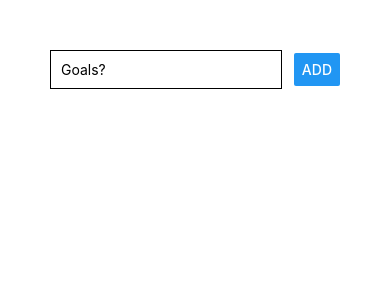
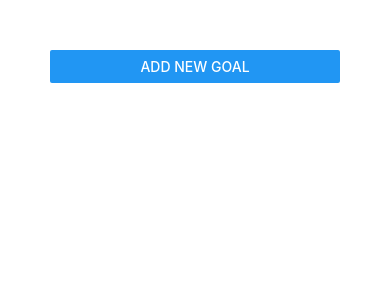
Before and after one commit to bhanujggandhi/rn-goals-app, a React Native app: screen / in a window 390 px wide. Shown: the top 300 px of the page. Built offline with nearby package versions, Linux system fonts and the light colour scheme.

Commit message:
Modal added

```diff
--- a/App.js
+++ b/App.js
@@ -1,10 +1,11 @@
 import React, { useState } from "react";
-import { StyleSheet, View, FlatList } from "react-native";
+import { StyleSheet, View, FlatList, Button } from "react-native";
 import GoalInput from "./components/GoalInput";
 import GoalItem from "./components/GoalItem";
 
 export default function App() {
   const [goalsList, setGoalsList] = useState([]);
+  const [isAddMode, setIsAddMode] = useState(false);
 
   const removeGoalHandler = (goalId) => {
     setGoalsList((currentGoals) => {
@@ -22,9 +23,18 @@
     ]);
   };
 
+  const cancelGoalAdditionHandler = () => {
+    setIsAddMode(false);
+  };
+
   return (
     <View style={styles.screen}>
-      <GoalInput addButtonHandler={addButtonHandler} />
+      <Button title='Add New Goal' onPress={() => setIsAddMode(true)} />
+      <GoalInput
+        visible={isAddMode}
+        addButtonHandler={addButtonHandler}
+        onCancel={cancelGoalAdditionHandler}
+      />
       <FlatList
         keyExtractor={(item) => item.id}
         data={goalsList}
@@ -44,11 +54,4 @@
   screen: {
     padding: 50,
   },
-  listItem: {
-    padding: 10,
-    marginVertical: 10,
-    backgroundColor: "#ccc",
-    borderColor: "black",
-    borderWidth: 1,
-  },
 });
--- a/components/GoalInput.js
+++ b/components/GoalInput.js
@@ -1,7 +1,7 @@
 import React, { useState } from "react";
-import { Button, TextInput, View, StyleSheet } from "react-native";
+import { Button, TextInput, View, StyleSheet, Modal } from "react-native";
 
-const GoalInput = ({ addButtonHandler }) => {
+const GoalInput = ({ addButtonHandler, visible, onCancel }) => {
   const [entertedGoal, setEnteredGoal] = useState("");
 
   const goalInputHandler = (entertedText) => {
@@ -14,6 +14,7 @@
   };
 
   return (
+    <Modal visible={visible} animationType='slide'>
       <View style={styles.inputContainer}>
         <TextInput
           style={styles.input}
@@ -21,8 +22,16 @@
           value={entertedGoal}
           onChangeText={goalInputHandler}
         />
-      <Button title='Add' onPress={addGoalHandler} />
+        <View style={styles.buttonContainer}>
+          <View style={styles.button}>
+            <Button title='CANCEL' color='red' onPress={onCancel} />
           </View>
+          <View style={styles.button}>
+            <Button title='ADD' onPress={addGoalHandler} />
+          </View>
+        </View>
+      </View>
+    </Modal>
   );
 };
 
@@ -30,8 +39,8 @@
 
 const styles = StyleSheet.create({
   inputContainer: {
-    flexDirection: "row",
-    justifyContent: "space-between",
+    flex: 1,
+    justifyContent: "center",
     alignItems: "center",
   },
   input: {
@@ -39,5 +48,14 @@
     borderColor: "black",
     borderWidth: 1,
     padding: 10,
+    marginBottom: 10,
+  },
+  buttonContainer: {
+    flexDirection: "row",
+    justifyContent: "space-around",
+    width: "60%",
+  },
+  button: {
+    width: "40%",
   },
 });
```
Lines whose indentation alone changed are shown as unchanged.
